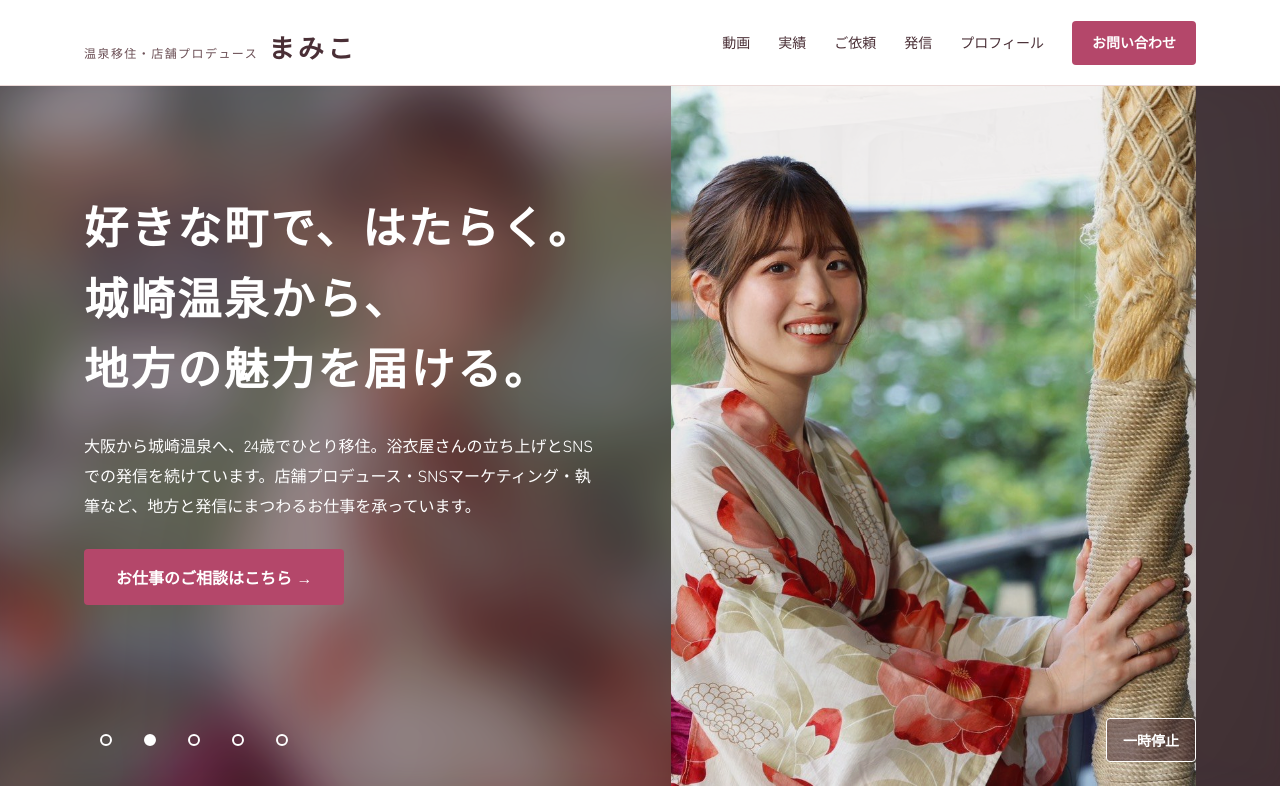
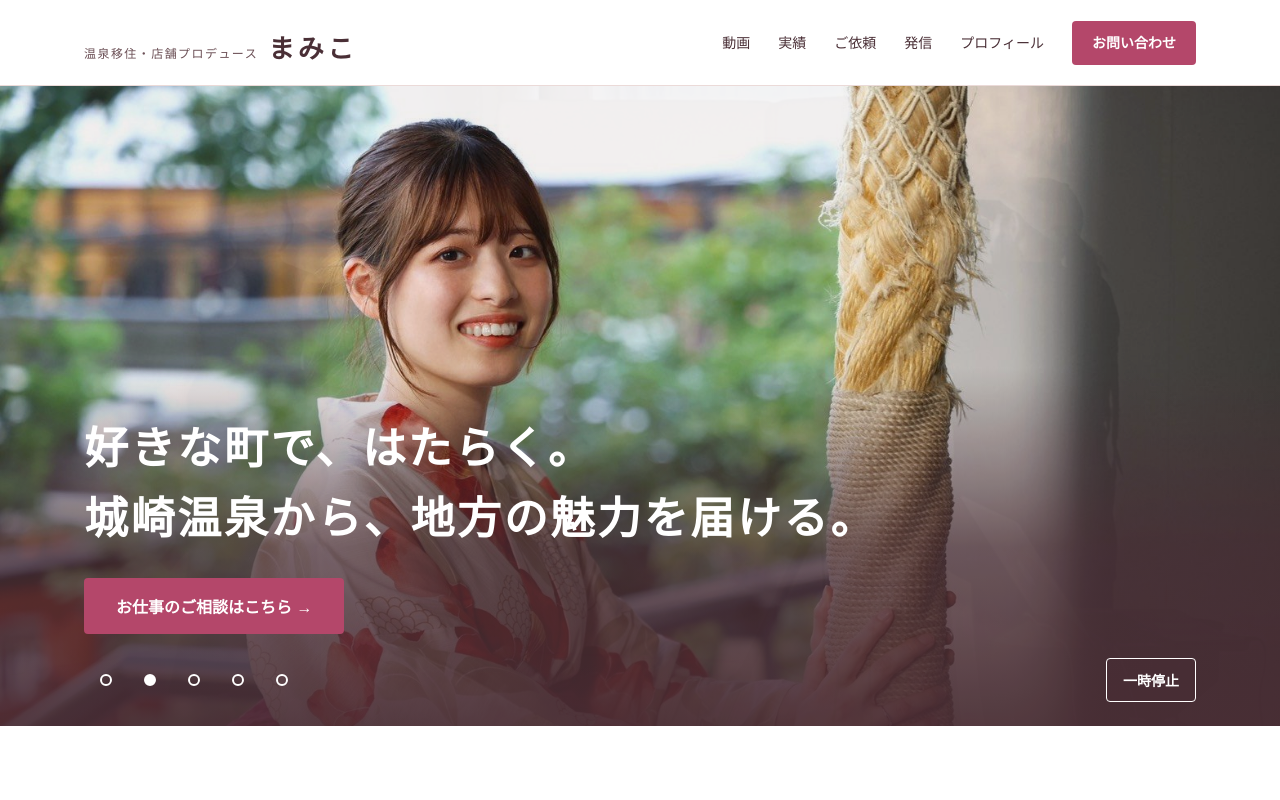
Before and after one commit to tajimatch-official/mamiko-official, a plain HTML site: page index.html in a window 1280 px wide. Shown: the top 800 px of the page. Drawn offline with Linux system fonts and the light colour scheme.

Commit message:
Update index.html

```diff
--- a/index.html
+++ b/index.html
@@ -16,21 +16,16 @@ a { color: #4A2F36; }
 a:hover { color: #B4476A; }
 .hero-slide { position: absolute; inset: 0; overflow: hidden; isolation: isolate; opacity: 0; transition: opacity 1.5s ease; }
 .hero-slide.is-active { opacity: 1; }
-.hero-blur { position: absolute; inset: -40px; background-size: cover; background-position: center; filter: blur(28px); }
-.hero-tint { position: absolute; inset: 0; background: rgba(74, 47, 54, 0.5); }
-.hero-photo-wrap { position: absolute; inset: 0; max-width: 1160px; margin: 0 auto; }
-.hero-photo { position: absolute; top: 0; right: 24px; height: 100%; aspect-ratio: 3 / 4; object-fit: cover; display: block; }
+.hero-photo { position: absolute; inset: 0; width: 100%; height: 100%; object-fit: cover; display: block; }
+.hero-tint { position: absolute; inset: 0; background: linear-gradient(to top, rgba(74, 47, 54, 0.92) 0%, rgba(74, 47, 54, 0.72) 28%, rgba(74, 47, 54, 0) 56%); }
 .hero-label { position: absolute; top: 20px; right: 24px; font-size: 14px; color: #FFFFFF; }
-.hero-text { max-width: calc(100% - 570px); }
+.hero-inner { min-height: clamp(640px, 46vw, 860px) !important; justify-content: flex-end !important; gap: 24px !important; padding-top: 24px !important; }
+.hero-lead { display: none; }
+.br-m { display: none; }
 #hero-toggle { background: rgba(74, 47, 54, 0.55) !important; }
 @media (max-width: 1023px) {
-  .hero-blur { display: none; }
-  .hero-photo-wrap { max-width: none; }
-  .hero-photo { right: 0; width: 100%; aspect-ratio: auto; }
-  .hero-tint { z-index: 2; background: linear-gradient(to top, rgba(74, 47, 54, 0.94) 0%, rgba(74, 47, 54, 0.78) 28%, rgba(74, 47, 54, 0) 60%); }
-  .hero-inner { min-height: 780px !important; justify-content: flex-end !important; gap: 20px !important; padding-top: 24px !important; }
-  .hero-text { max-width: none; }
-  .hero-lead { display: none; }
+  .hero-inner { min-height: 800px !important; gap: 20px !important; }
+  .br-m { display: inline; }
 }
 .hero-dot { width: 44px; height: 44px; padding: 0; border: 0; background: transparent; cursor: pointer; display: inline-flex; align-items: center; justify-content: center; }
 .hero-dot span { display: block; width: 12px; height: 12px; border-radius: 50%; box-sizing: border-box; border: 2px solid #FFFFFF; background: transparent; }
@@ -65,7 +60,7 @@ a:hover { color: #B4476A; }
 </div>
 <div class="hero-inner" style="position: relative; max-width: 1160px; min-height: 700px; margin: 0 auto; padding: 104px 24px 24px; box-sizing: border-box; display: flex; flex-direction: column; justify-content: space-between; gap: 56px">
 <div class="hero-text" style="display: flex; flex-direction: column; gap: 28px; align-items: flex-start">
-<h1 style="margin: 0; font-family: 'Shippori Mincho', serif; font-weight: 700; font-size: clamp(28px, 3.6vw, 44px); line-height: 1.6; letter-spacing: 0.06em">好きな町で、はたらく。<br>城崎温泉から、<br>地方の魅力を届ける。</h1>
+<h1 style="margin: 0; font-family: 'Shippori Mincho', serif; font-weight: 700; font-size: clamp(28px, 3.6vw, 44px); line-height: 1.6; letter-spacing: 0.06em">好きな町で、はたらく。<br>城崎温泉から、<br class="br-m">地方の魅力を届ける。</h1>
 <p class="hero-lead" style="margin: 0; color: #FFFFFF; max-width: 520px">大阪から城崎温泉へ、24歳でひとり移住。浴衣屋さんの立ち上げとSNSでの発信を続けています。店舗プロデュース・SNSマーケティング・執筆など、地方と発信にまつわるお仕事を承っています。</p>
 <a href="#contact" style="display: inline-flex; align-items: center; justify-content: center; min-height: 56px; padding: 0 32px; background: var(--accent); color: #FFFFFF; font-weight: 700; text-decoration: none; border-radius: 4px">お仕事のご相談はこちら →</a>
 </div>
@@ -79,7 +74,7 @@ a:hover { color: #B4476A; }
 </section>
 
 <section id="profile" style="max-width: 1160px; margin: 0 auto; padding: 104px 24px; box-sizing: border-box; display: flex; flex-wrap: wrap; gap: 56px; align-items: center">
-<div style="flex: 1 1 300px; max-width: 420px"><img src="images/profile.jpg" alt="まみこさんのプロフィール写真" width="1125" height="1500" loading="lazy" style="display: block; width: 100%; height: auto; aspect-ratio: 4 / 5; object-fit: cover; object-position: center 35%; border-radius: 6px"></div>
+<div style="flex: 1 1 300px; max-width: 420px"><img src="images/profile.jpg" alt="浴衣姿のまみこさん" width="1045" height="1567" loading="lazy" style="display: block; width: 100%; height: auto; aspect-ratio: 3 / 4; object-fit: cover; object-position: center 22%; border-radius: 6px"></div>
 <div style="flex: 999 1 400px; min-width: 0; display: flex; flex-direction: column; gap: 22px; align-items: flex-start">
 <div style="display: flex; flex-direction: column; gap: 4px">
 <div style="font-size: 13px; font-weight: 700; letter-spacing: 0.2em; color: var(--accent)">プロフィール</div>
@@ -313,15 +308,16 @@ a:hover { color: #B4476A; }
 <script>
 /* ====== ここを書き換えて使います ====== */
 
-// いちばん上の背景写真（5枚）。image が画像ファイルの場所です。写真を替えるときは images フォルダの
-// ファイルを差し替えるか、ここのファイル名を書き換えます。position はスマホ・タブレットで
-// 写真のどのあたりを見せるか（上から何％）です。
+// いちばん上の背景写真（5枚・横長の写真向け）。image が画像ファイルの場所です。
+// 写真を替えるときは images フォルダのファイルを差し替えるか、ここのファイル名を書き換えます。
+// position は写真のどこを中心に見せるかです（左から何％ 上から何％）。
+// 人物が切れるときは、この数字を人物のいる位置に合わせて調整します。
 var SLIDES = [
-  { image: 'images/hero1.jpg', position: 'center 20%', color: '#B58A8F' },
-  { image: 'images/hero2.jpg', position: 'center 50%', color: '#C49A86' },
-  { image: 'images/hero3.jpg', position: 'center 85%', color: '#A88FA8' },
-  { image: 'images/hero4.jpg', position: 'center 55%', color: '#9FA58C' },
-  { image: 'images/hero5.jpg', position: 'center 40%', color: '#C2A07A' }
+  { image: 'images/hero1.jpg', position: '29% 25%', color: '#B58A8F' },
+  { image: 'images/hero2.jpg', position: '0% 80%', color: '#C49A86' },
+  { image: 'images/hero3.jpg', position: '50% 50%', color: '#A88FA8' },
+  { image: 'images/hero4.jpg', position: '60% 100%', color: '#9FA58C' },
+  { image: 'images/hero5.jpg', position: '62% 100%', color: '#C2A07A' }
 ];
 var SLIDE_SECONDS = 5;   // 写真が切り替わるまでの秒数
 var SLIDE_AUTOPLAY = true; // false にすると自動では切り替わりません
@@ -347,22 +343,15 @@ var FORM_ENDPOINT = '';
     var el = document.createElement('div');
     el.className = 'hero-slide';
     if (s.image) {
-      var blur = document.createElement('div');
-      blur.className = 'hero-blur';
-      blur.style.backgroundImage = 'url("' + s.image + '")';
-      var tint = document.createElement('div');
-      tint.className = 'hero-tint';
-      var pw = document.createElement('div');
-      pw.className = 'hero-photo-wrap';
       var img = document.createElement('img');
       img.className = 'hero-photo';
       img.src = s.image;
       img.alt = '';
       if (s.position) img.style.objectPosition = s.position;
-      pw.appendChild(img);
-      el.appendChild(blur);
+      var tint = document.createElement('div');
+      tint.className = 'hero-tint';
+      el.appendChild(img);
       el.appendChild(tint);
-      el.appendChild(pw);
     } else {
       el.style.backgroundColor = s.color;
       var lab = document.createElement('div');
```
